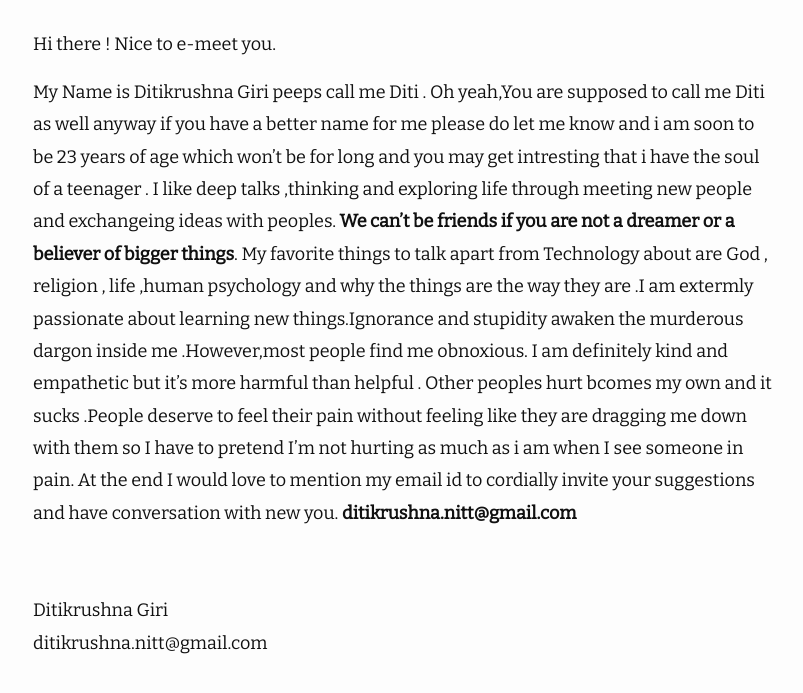
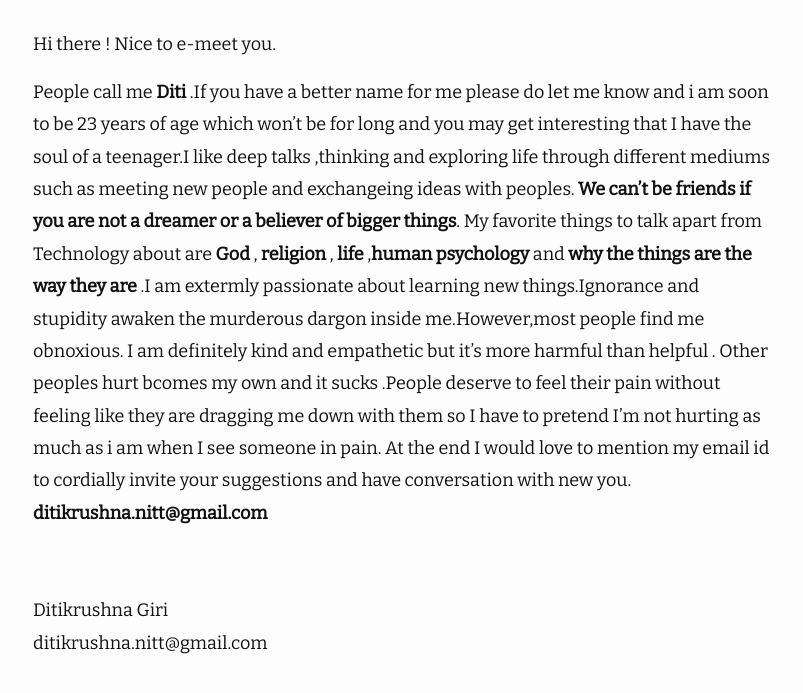
Before and after one commit to ditikrushna/eNotes, a Jekyll site: the page built from about.md, in a window 1280 px wide, cut to the strip 250-944 px from the top of the page. Shown: the whole strip, without its empty margins (237-1040 px from the left). Built offline with Jekyll 4.4.1, drawn with Linux system fonts in a browser that asks for light colours; nearby versions of some CDN libraries.

Commit message:
Update about.md

```diff
--- a/about.md
+++ b/about.md
@@ -4,5 +4,5 @@ layout: about
 
 Hi there ! Nice to e-meet you.
 
-My Name is Ditikrushna Giri peeps call me Diti . Oh yeah,You are supposed to call me Diti as well anyway if you have a better name for me please do let me know and i am soon to be 23 years of age which won't be for long and you may get intresting that i have the soul of a teenager . I like deep talks ,thinking and exploring life through meeting  new people and exchangeing ideas with peoples. **We can't be friends if you are not a dreamer or a believer of bigger things**. My favorite things to talk apart from Technology about are God , religion , life ,human psychology and why the things are the way they are .I am extermly passionate about learning new things.Ignorance and stupidity awaken the murderous dargon inside me .However,most people find me obnoxious. I am definitely kind and empathetic but it's more harmful than helpful . Other peoples hurt bcomes my own and it sucks .People deserve to feel their pain without feeling like they are dragging me down with them so I have to pretend I'm not hurting as much as i am when I see someone in pain.
+People call me **Diti** .If you have a better name for me please do let me know and i am soon to be 23 years of age which won't be for long and you may get interesting that I have the soul of a teenager.I like deep talks ,thinking and exploring life through different mediums such as meeting new people and exchangeing ideas with peoples. **We can't be friends if you are not a dreamer or a believer of bigger things**. My favorite things to talk apart from Technology about are **God** , **religion** , **life** ,**human psychology** and **why the things are the way they are** .I am extermly passionate about learning new things.Ignorance and stupidity awaken the murderous dargon inside me.However,most people find me obnoxious. I am definitely kind and empathetic but it's more harmful than helpful . Other peoples hurt bcomes my own and it sucks .People deserve to feel their pain without feeling like they are dragging me down with them so I have to pretend I'm not hurting as much as i am when I see someone in pain.
 At the end I would love to mention my email id to cordially invite your suggestions and have conversation with new you. **ditikrushna.nitt@gmail.com**
```
